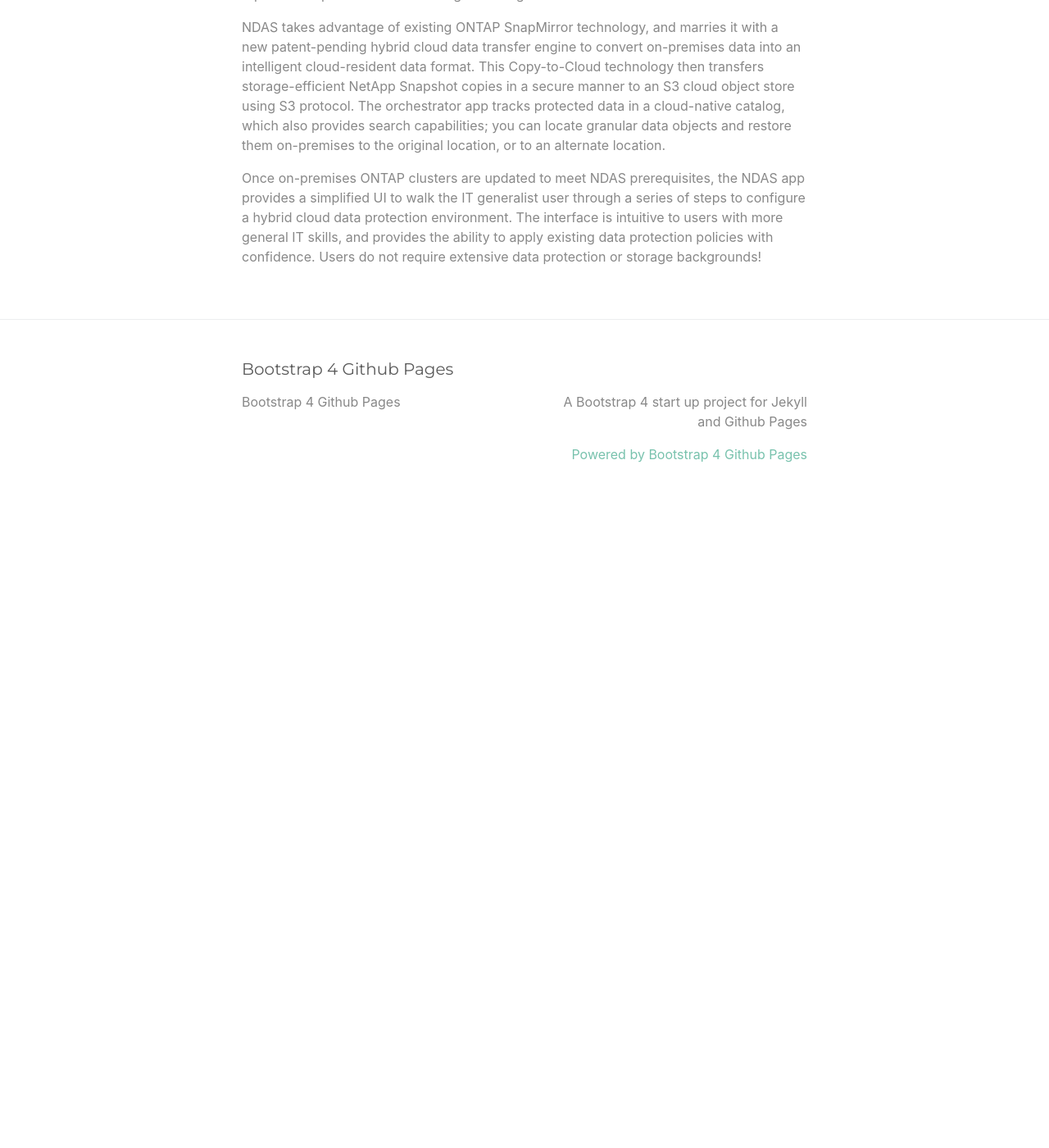
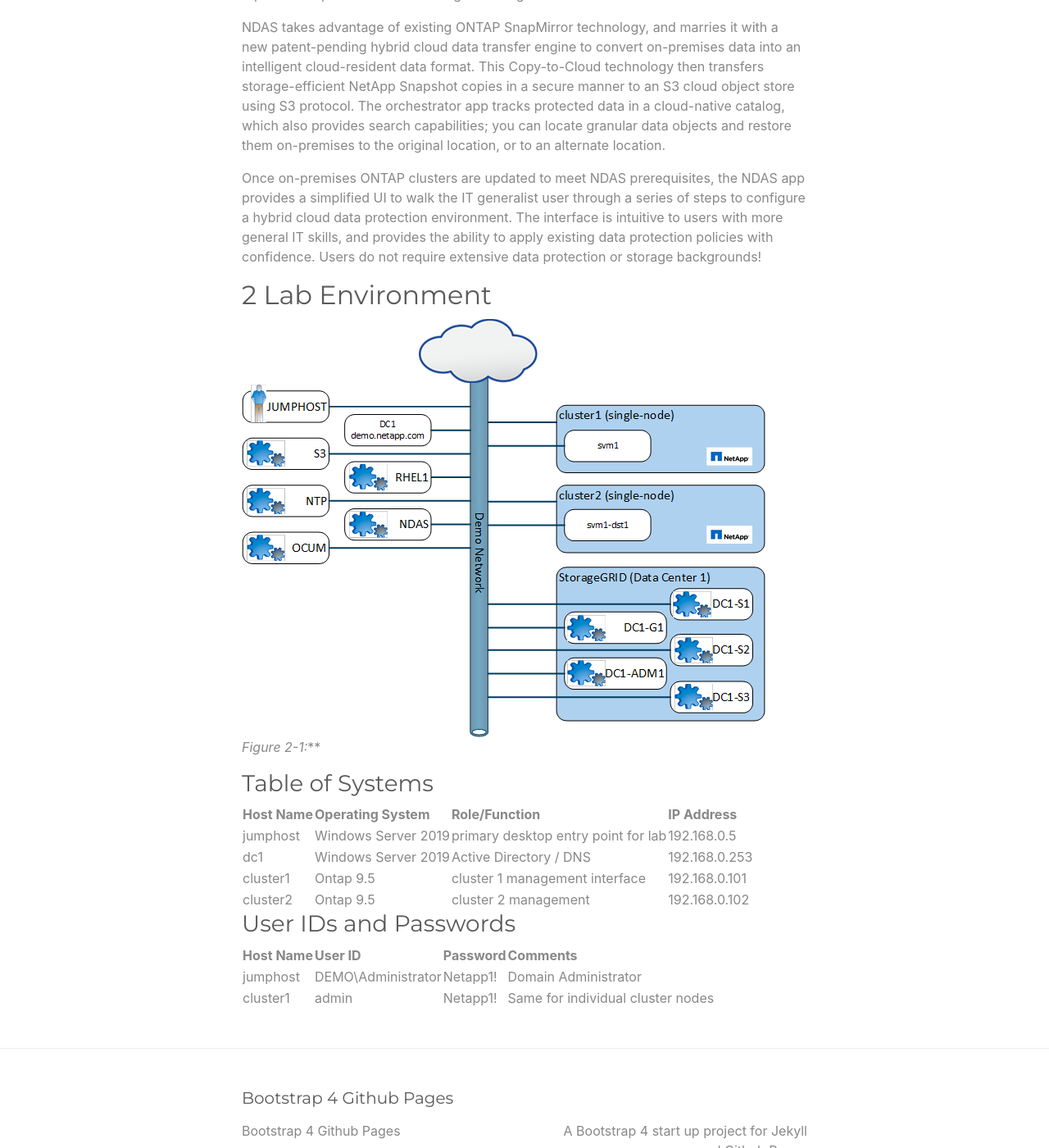
Before and after one commit to balexhowe/balexhowe.github.io, a Jekyll site: the page built from index.md, in a window 1280 px wide and 1400 px high, scrolled down 441 px. Shown: the whole window at 82% size. Built offline with Jekyll 4.4.1, drawn with Linux system fonts in a browser that asks for light colours; before the commit the page ends 1071 px from its top, so only the background shows below that.

Commit message:
trying to add more content

```diff
--- a/index.md
+++ b/index.md
@@ -10,3 +10,24 @@
 NDAS takes advantage of existing ONTAP SnapMirror technology, and marries it with a new patent-pending hybrid cloud data transfer engine to convert on-premises data into an intelligent cloud-resident data format. This Copy-to-Cloud technology then transfers storage-efficient NetApp Snapshot copies in a secure manner to an S3 cloud object store using S3 protocol. The orchestrator app tracks protected data in a cloud-native catalog, which also provides search capabilities; you can locate granular data objects and restore them on-premises to the original location, or to an alternate location.
 
 Once on-premises ONTAP clusters are updated to meet NDAS prerequisites, the NDAS app provides a simplified UI to walk the IT generalist user through a series of steps to configure a hybrid cloud data protection environment. The interface is intuitive to users with more general IT skills, and provides the ability to apply existing data protection policies with confidence. Users do not require extensive data protection or storage backgrounds!
+
+## 2 Lab Environment
+
+![alt text](https://balexhowe.github.io/images/en_SL10547.png "Lab Environment")
+_Figure 2-1:_**
+
+### Table of Systems
+
+| Host Name        | Operating System           | Role/Function								 | IP Address		|
+| ---------------- |----------------------------| -------------------------------------------| -----------------|
+| jumphost   	   | Windows Server 2019		| primary desktop entry point for lab		 | 192.168.0.5		|
+| dc1			   | Windows Server 2019        | Active Directory / DNS					 | 192.168.0.253	|
+| cluster1		   | Ontap 9.5			        | cluster 1 management interface 			 | 192.168.0.101	|
+| cluster2		   | Ontap 9.5			        | cluster 2 management			 			 | 192.168.0.102	|
+
+### User IDs and Passwords
+
+| Host Name | User ID			| Password	| Comments							|
+| --------- |-------------------| ----------| ----------------------------------|
+| jumphost	| DEMO\Administrator| Netapp1!	| Domain Administrator				|
+| cluster1	| admin        		| Netapp1!	| Same for individual cluster nodes	|
```
Also changed, not shown: images/en_SL10547.png (added), 1 other file.
